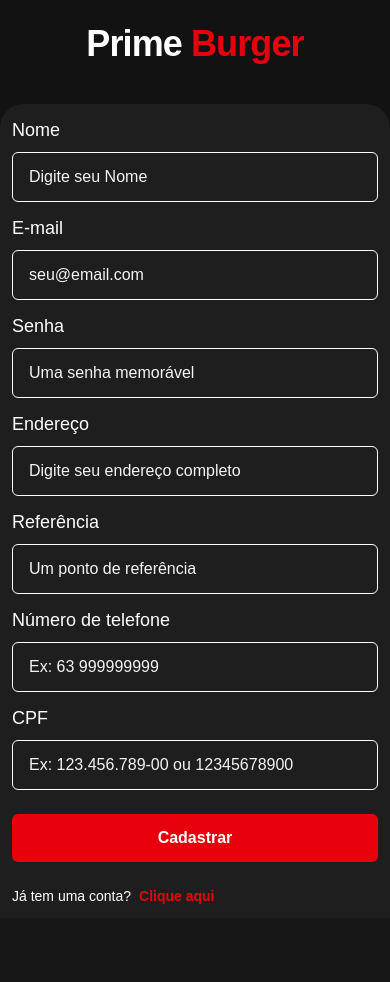
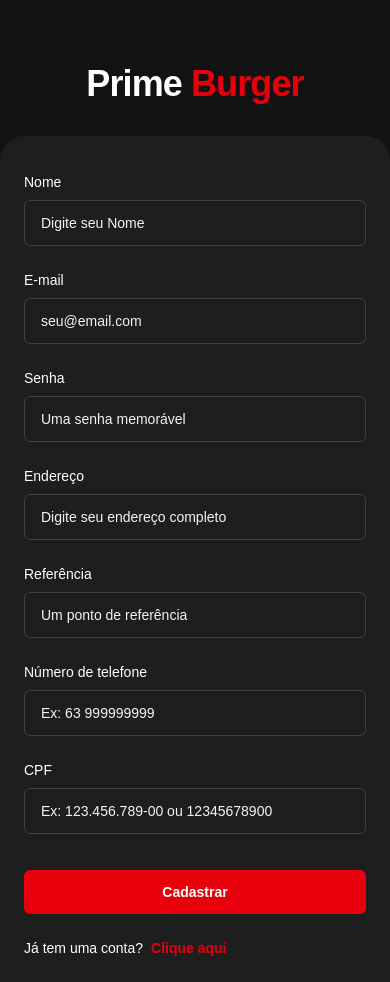
Before and after one commit to JuniorGCY/PrimeBurguer, a Next.js app: page /register in a window 390 px wide. Before the commit the page ends 918 px from the top, so only its background shows below. Built offline with nearby package versions, Linux system fonts and the light colour scheme; no server answers.

Commit message:
mexidas iniciais
melhorou, mas falta alguns ajustes finos..

```diff
--- a/src/app/(auth)/layout.tsx
+++ b/src/app/(auth)/layout.tsx
@@ -1,13 +1,14 @@
 export default function AuthLayout({ children }: { children: React.ReactNode }) {
   return (
-    <div className="min-h-screen bg-[#121212] flex flex-col items-center justify-center">
-        <div className="w-full flex flex-col items-center mb-10">
+    <div className="min-h-screen bg-[#121212] flex flex-col items-center justify-center sm:p-4">
+
+        <div className="w-full flex flex-col items-center mb-8 mt-10 sm:mt-0">
           <h1 className="mt-6 text-4xl text-white font-bold text-center tracking-tight">
             Prime <span className="text-red-600">Burger</span>
           </h1>
         </div>
 
-        <main className="w-full bg-[#1e1e1e] px-3 pb-3 rounded-t-3xl">
+        <main className="w-full sm:max-w-md h-full sm:h-auto bg-[#1e1e1e] p-6 rounded-t-3xl sm:rounded-3xl shadow-xl">
           {children}
         </main>
     </div>
--- a/src/features/auth/components/LoginForm.tsx
+++ b/src/features/auth/components/LoginForm.tsx
@@ -30,14 +30,14 @@
         <form onSubmit={handleSubmit(onSubmit)}>
             <div className="my-2">
                 <label
-                className="text-white text-lg"
+                className="text-white text-sm"
                 htmlFor="email"
                 >
                     E-mail:
                 </label>
                 <input
                 className="
-                    w-full px-4 py-2 rounded-md border border-white rounded-md placeholder:text-gray-100 text-white caret-gray-700"
+                    w-full px-4 py-3 border border-zinc-700 rounded-md placeholder:text-gray-100 text-white text-sm caret-gray-700 focus:border-red-600 focus:ring-1 focus:ring-red-600"
                 {...register("email")}
                 placeholder="seu@email.com"
                 required
@@ -48,14 +48,14 @@
 
             <div className="my-4">
                 <label
-                className="text-white text-lg"
+                className="text-white text-sm"
                 htmlFor="password"
                 >
                     Senha:
                 </label>
                 <input
                 className="
-                    w-full px-4 py-2 rounded-md border border-white rounded-md placeholder:text-gray-100 text-white caret-gray-700"
+                    w-full px-4 py-3 border border-zinc-700 rounded-md placeholder:text-gray-100 text-white text-sm caret-gray-700 focus:border-red-600 focus:ring-1 focus:ring-red-600"
                 {...register("password")}
                 placeholder="Sua senha criada no Cadastro"
                 required
@@ -66,7 +66,7 @@
 
             <div>
                 <button
-                    className="w-full bg-red-600 border px-4 py-3  rounded-md mt-5  text-white font-bold"
+                    className="w-full bg-red-600 border border-zinc-700  py-3  rounded-md mt-5  text-white text-sm font-bold"
                     type="submit"
                 >
                     Entrar
@@ -74,8 +74,8 @@
             </div>
 
             <div className="flex flex-row mt-4">
-                <h1 className="text-white font-bold">Não tem uma conta?</h1>
-                <h1 className="text-red-600 mx-2 font-bold"><Link href="/register">Crie uma agora</Link></h1>
+                <h1 className="text-white text-sm font-bold">Não tem uma conta?</h1>
+                <h1 className="text-red-600 text-sm mx-2 font-bold"><Link href="/register">Crie uma agora</Link></h1>
             </div>
         </form>
     )
--- a/src/features/auth/components/RegisterForm.tsx
+++ b/src/features/auth/components/RegisterForm.tsx
@@ -28,16 +28,17 @@
 
     return (
         <form onSubmit={handleSubmit(onSubmit)}>
+          <div className="flex flex-col">
             <div className="flex flex-col gap-2 my-3">
                 <label
-                   className="text-white text-lg"
+                   className="text-white text-sm"
                    htmlFor="name"
                 >
                     Nome
                 </label>
                 <input
                    className="
-                    w-full px-4 py-3 border border-white rounded-md placeholder:text-gray-100 text-white caret-gray-700"
+                    w-full px-4 py-3 border border-zinc-700 rounded-md placeholder:text-gray-100 text-white text-sm caret-gray-700 focus:border-red-600 focus:ring-1 focus:ring-red-600"
                    {...register("name")}
                    placeholder="Digite seu Nome"
                    required
@@ -49,14 +50,14 @@
 
             <div className="flex flex-col gap-2 my-3">
                 <label
-                   className="text-white text-lg"
+                   className="text-white text-sm"
                    htmlFor="email"
                 >
                     E-mail
                 </label>
                 <input
                    className="
-                    w-full px-4 py-3 border border-white rounded-md placeholder:text-gray-100 text-white caret-gray-700"
+                    w-full px-4 py-3 border border-zinc-700 rounded-md placeholder:text-gray-100 text-white text-sm caret-gray-700 focus:border-red-600 focus:ring-1 focus:ring-red-600"
                     {...register("email")}
                    placeholder="seu@email.com"
                    required
@@ -68,14 +69,14 @@
 
             <div className="flex flex-col gap-2 my-3">
                 <label
-                   className="text-white text-lg"
+                   className="text-white text-sm"
                    htmlFor="password"
                 >
                     Senha
                 </label>
                 <input
                    className="
-                    w-full px-4 py-3 border border-white rounded-md placeholder:text-gray-100 text-white caret-gray-700"
+                    w-full px-4 py-3 border border-zinc-700 rounded-md placeholder:text-gray-100 text-white text-sm caret-gray-700 focus:border-red-600 focus:ring-1 focus:ring-red-600"
                     {...register("password")}
                    placeholder="Uma senha memorável"
                    required
@@ -86,14 +87,14 @@
 
             <div className="flex flex-col gap-2 my-3">
                 <label
-                   className="text-white text-lg"
+                   className="text-white text-sm"
                    htmlFor="address"
                 >
                     Endereço
                 </label>
                 <input
                    className="
-                    w-full px-4 py-3 border border-white rounded-md placeholder:text-gray-100 text-white caret-gray-700"
+                    w-full px-4 py-3 border border-zinc-700 rounded-md placeholder:text-gray-100 text-white text-sm caret-gray-700 focus:border-red-600 focus:ring-1 focus:ring-red-600"
                     {...register("address")}
                    placeholder="Digite seu endereço completo"
                    required
@@ -105,14 +106,14 @@
 
             <div className="flex flex-col gap-2 my-3">
                 <label
-                   className="text-white text-lg"
+                   className="text-white text-sm"
                    htmlFor="reference"
                 >
                     Referência
                 </label>
                 <input
                    className="
-                    w-full px-4 py-3 border border-white rounded-md placeholder:text-gray-100 text-white caret-gray-700"
+                    w-full px-4 py-3 border border-zinc-700 rounded-md placeholder:text-gray-100 text-white text-sm caret-gray-700 focus:border-red-600 focus:ring-1 focus:ring-red-600"
                     {...register("referenceAddress")}
                    placeholder="Um ponto de referência"
                    required
@@ -123,14 +124,14 @@
 
             <div className="flex flex-col gap-2 my-3">
                 <label
-                   className="text-white text-lg"
+                   className="text-white text-sm"
                    htmlFor="phoneNumber"
                 >
                     Número de telefone
                 </label>
                 <input
                    className="
-                    w-full px-4 py-3 border border-white rounded-md placeholder:text-gray-100 text-white caret-gray-700"
+                    w-full px-4 py-3 border border-zinc-700 rounded-md placeholder:text-gray-100 text-white text-sm caret-gray-700 focus:border-red-600 focus:ring-1 focus:ring-red-600"
                     {...register("phoneNumber")}
                    placeholder="Ex: 63 999999999"
                    required
@@ -142,14 +143,14 @@
 
             <div className="flex flex-col gap-2 my-3">
                 <label
-                   className="text-white text-lg"
+                   className="text-white text-sm"
                    htmlFor="cpf"
                 >
                     CPF
                 </label>
                 <input
                    className="
-                    w-full px-4 py-3 border border-white rounded-md placeholder:text-gray-100 text-white caret-gray-700"
+                    w-full px-4 py-3 border border-zinc-700 rounded-md placeholder:text-gray-100 text-white text-sm caret-gray-700 focus:border-red-600 focus:ring-1 focus:ring-red-600"
                     {...register("cpf")}
                    placeholder="Ex: 123.456.789-00 ou 12345678900"
                    required
@@ -159,9 +160,9 @@
                 {errors.cpf && <span className="text-red-600">{errors.cpf.message}</span>}
             </div>
 
-            <div className="mt-6">
+            <div className="flex mt-6">
                 <button
-                   className="w-full px-4 py-3 bg-red-600 rounded-md  text-white font-bold"
+                   className="w-full px-3 py-3 bg-red-600 rounded-md  text-white font-bold text-sm"
                    type="submit"
                 >
                     Cadastrar
@@ -172,6 +173,7 @@
                 <h1 className="text-white text-sm">Já tem uma conta?</h1>
                 <h1 className="text-red-600 mx-2 text-sm font-bold"><Link href="/login">Clique aqui</Link></h1>
             </div>
+          </div>
         </form>
     )
 }
```
